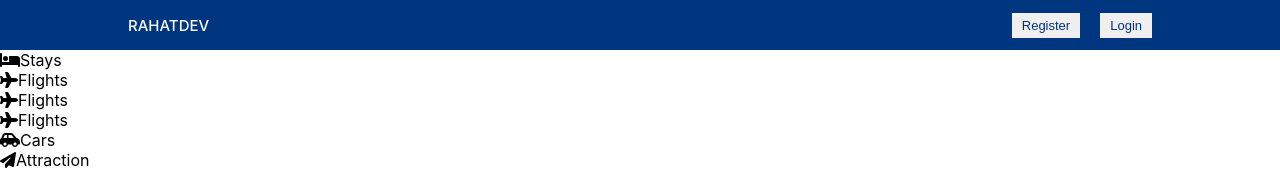
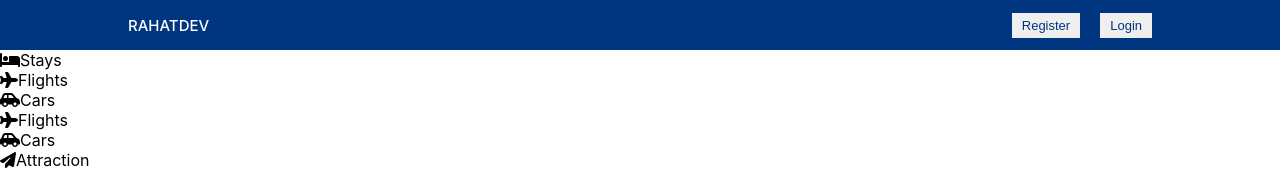
Before and after one commit to bellicose77/booking-app-clientside, a React (Create React App) app: page / in a window 1280 px wide. Shown: the top 170 px of the page. Built offline with nearby package versions, Linux system fonts and the light colour scheme.

Commit message:
header section

```diff
--- a/src/components/Header/Header.js
+++ b/src/components/Header/Header.js
@@ -19,8 +19,8 @@ const Header = () => {
                   <span>Flights</span>
               </div>
               <div className='headerListItem'>
-                 <FontAwesomeIcon icon={faPlane} />
-                  <span>Flights</span>
+                 <FontAwesomeIcon icon={faCarSide} />
+                  <span>Cars</span>
               </div>
         </div>
 
```
